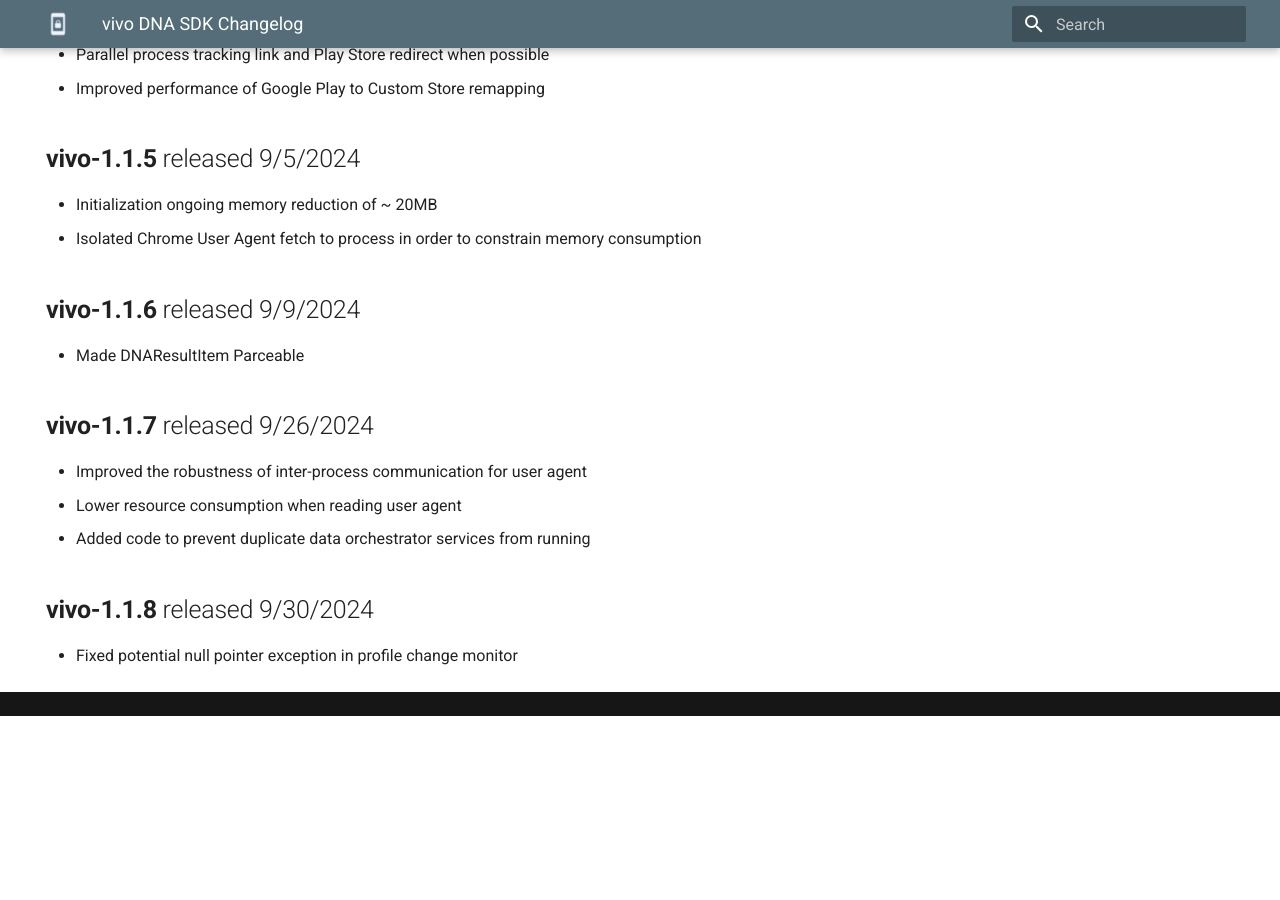
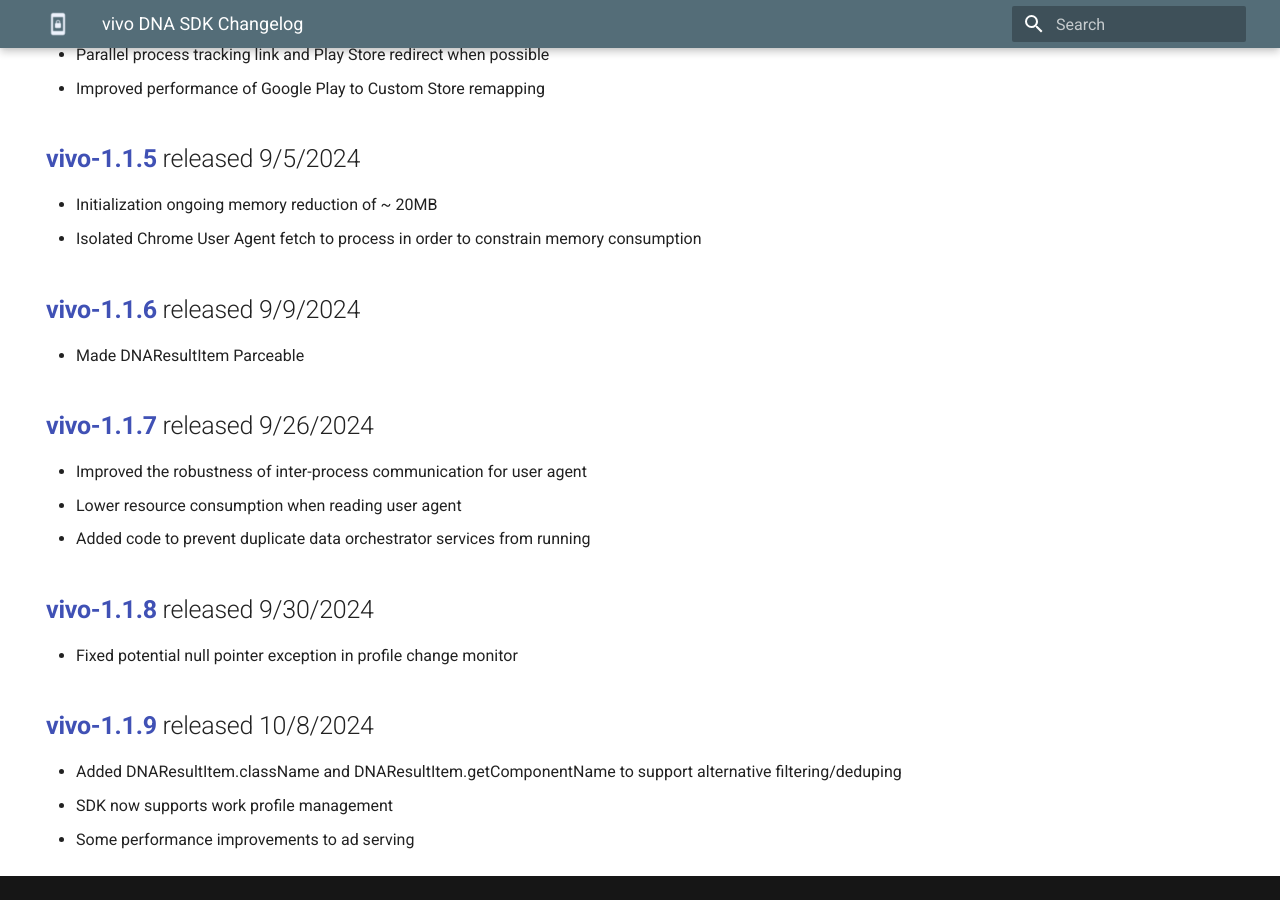
Before and after one commit to Device-Native/website, an MkDocs documentation site: the page built from docs/vivo-sdk-changelog.md, in a window 1280 px wide and 900 px high, scrolled down 890 px. Built offline with MkDocs 1.6.1 and Material for MkDocs 9.7.7, drawn with Linux system fonts in a browser that asks for light colours; before the commit the page ends 1606 px from its top, so only the background shows below that.

Commit message:
vivo 1.1.9

```diff
--- a/docs/vivo-sdk-changelog.md
+++ b/docs/vivo-sdk-changelog.md
@@ -6,49 +6,55 @@
 
 # vivo DNA SDK Changelog
 
-## **vivo-1.1.0** released 8/19/2024
+## [**vivo-1.1.0**](https://dna-hosting.s3.amazonaws.com/public/com.devicenative.dna-vivo-v1.1.0.aar) released 8/19/2024
 
 - First release of custom vivo DNA SDK
 - Performance optimizations for vivo Global Search use case
 
-## **vivo-1.1.1** released 8/20/2024
+## [**vivo-1.1.1**](https://dna-hosting.s3.amazonaws.com/public/com.devicenative.dna-vivo-v1.1.1.aar) released 8/20/2024
 
 - Added ability to register impression manually for DNA search results (already existed for recommendations)
 
-## **vivo-1.1.2** released 8/22/2024
+## [**vivo-1.1.2**](https://dna-hosting.s3.amazonaws.com/public/com.devicenative.dna-vivo-v1.1.2.aar) released 8/22/2024
 
 - Remote control to disable app usage stats collection
 - Improved poor connection handling in link routing use case
 - Exposed app ratings, downloads, and reviews in DNAResultItem
 
-## **vivo-1.1.3** released 8/23/2024
+## [**vivo-1.1.3**](https://dna-hosting.s3.amazonaws.com/public/com.devicenative.dna-vivo-v1.1.3.aar) released 8/23/2024
 
 - Redirect prefetching for high likelihood clicks
 - Cache and reused redirect outcomes for improved performance on repeat clicks
 - Improved thread performance for click speedup
 - Implemented deep linking for install ads that are already installed
 
-## **vivo-1.1.4** released 8/26/2024
+## [**vivo-1.1.4**](https://dna-hosting.s3.amazonaws.com/public/com.devicenative.dna-vivo-v1.1.4.aar) released 8/26/2024
 
 - Most app-install clicks will now be instantaneous
 - Parallel process tracking link and Play Store redirect when possible
 - Improved performance of Google Play to Custom Store remapping
 
-## **vivo-1.1.5** released 9/5/2024
+## [**vivo-1.1.5**](https://dna-hosting.s3.amazonaws.com/public/com.devicenative.dna-vivo-v1.1.5.aar) released 9/5/2024
 
 - Initialization ongoing memory reduction of ~ 20MB
 - Isolated Chrome User Agent fetch to process in order to constrain memory consumption
 
-## **vivo-1.1.6** released 9/9/2024
+## [**vivo-1.1.6**](https://dna-hosting.s3.amazonaws.com/public/com.devicenative.dna-vivo-v1.1.6.aar) released 9/9/2024
 
 - Made DNAResultItem Parceable
 
-## **vivo-1.1.7** released 9/26/2024
+## [**vivo-1.1.7**](https://dna-hosting.s3.amazonaws.com/public/com.devicenative.dna-vivo-v1.1.7.aar) released 9/26/2024
 
 - Improved the robustness of inter-process communication for user agent
 - Lower resource consumption when reading user agent
 - Added code to prevent duplicate data orchestrator services from running
 
-## **vivo-1.1.8** released 9/30/2024
+## [**vivo-1.1.8**](https://dna-hosting.s3.amazonaws.com/public/com.devicenative.dna-vivo-v1.1.8.aar) released 9/30/2024
 
 - Fixed potential null pointer exception in profile change monitor
+
+## [**vivo-1.1.9**](https://dna-hosting.s3.amazonaws.com/public/com.devicenative.dna-vivo-v1.1.9.aar) released 10/8/2024
+
+- Added DNAResultItem.className and DNAResultItem.getComponentName to support alternative filtering/deduping
+- SDK now supports work profile management
+- Some performance improvements to ad serving
```
Also changed, not shown: docs/vivo-global-search.md (+4 -4 lines).
